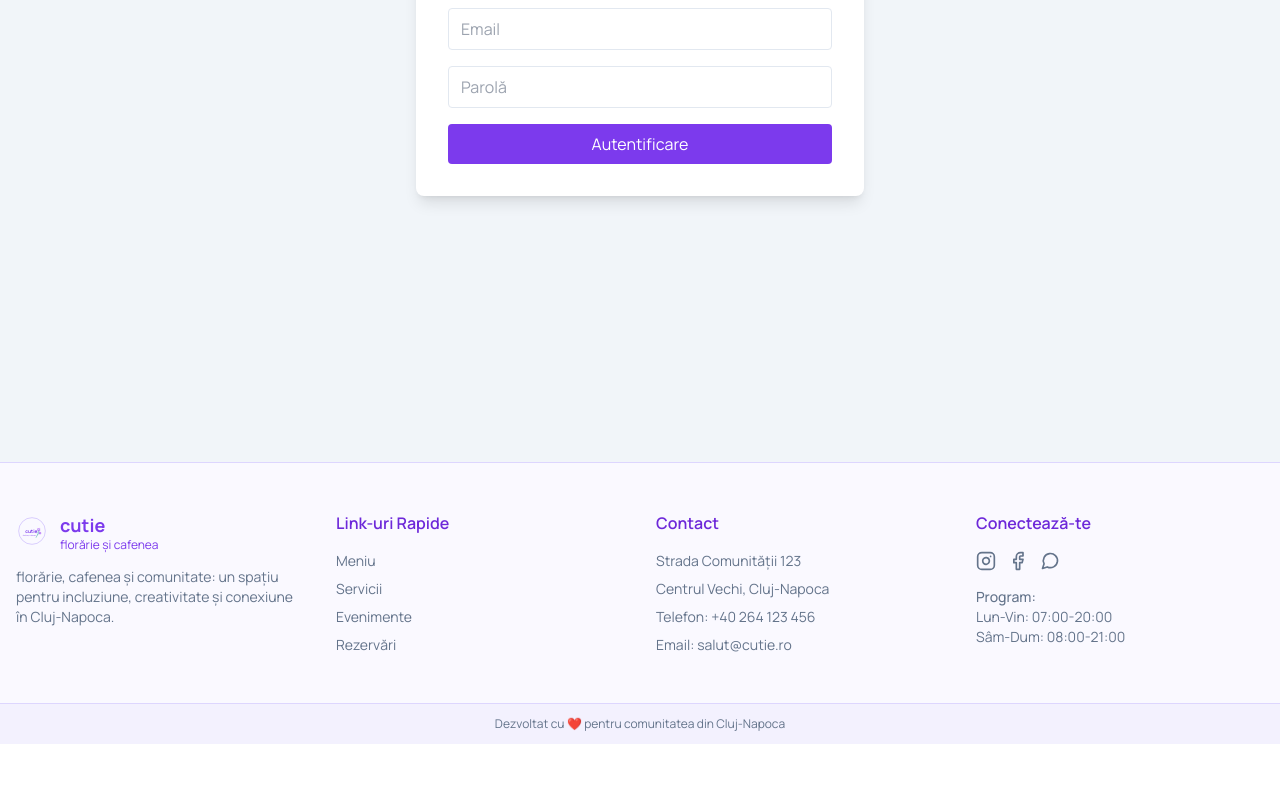
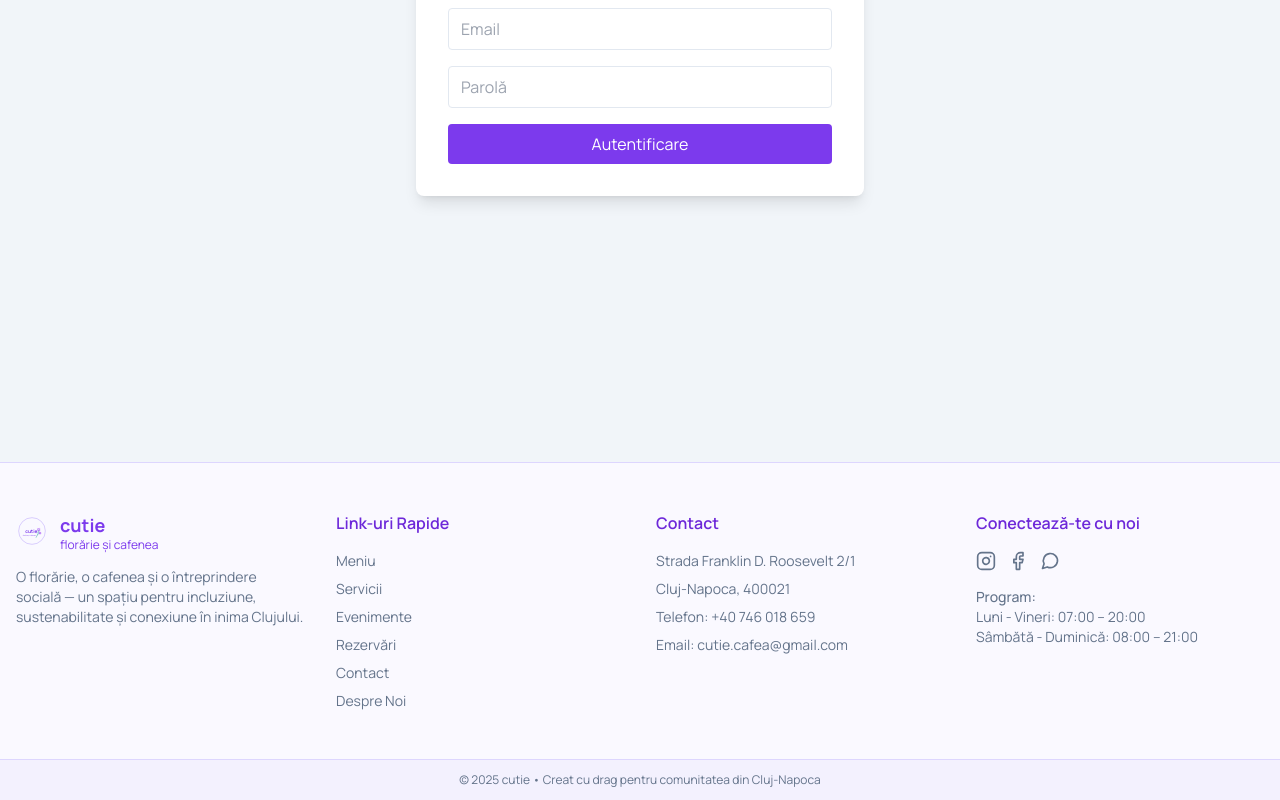
Before and after one commit to SuperGod25/CutieWebApp, a React (Vite) app: page /admin in a window 1280 px wide. Shown: the part 403-1203 px from the top of the page. Before the commit the page ends 1147 px from the top, so only its background shows below. Built offline with nearby package versions, Linux system fonts and the light colour scheme.

Commit message:
Updated the Footer

```diff
--- a/src/components/layout/Footer.jsx
+++ b/src/components/layout/Footer.jsx
@@ -18,7 +18,7 @@ const Footer = () => {
               </div>
             </Link>
             <p className="text-sm text-muted-foreground">
-              florărie, cafenea și comunitate: un spațiu pentru incluziune, creativitate și conexiune în Cluj-Napoca.
+              O florărie, o cafenea și o întreprindere socială — un spațiu pentru incluziune, sustenabilitate și conexiune în inima Clujului.
             </p>
           </div>
 
@@ -30,6 +30,8 @@ const Footer = () => {
               <li><Link to="/services" className="text-muted-foreground hover:text-violet-600">Servicii</Link></li>
               <li><Link to="/events" className="text-muted-foreground hover:text-violet-600">Evenimente</Link></li>
               <li><Link to="/reservations" className="text-muted-foreground hover:text-violet-600">Rezervări</Link></li>
+              <li><Link to="/contact" className="text-muted-foreground hover:text-violet-600">Contact</Link></li>
+              <li><Link to="/about" className="text-muted-foreground hover:text-violet-600">Despre Noi</Link></li>
             </ul>
           </div>
 
@@ -37,41 +39,41 @@ const Footer = () => {
           <div>
             <h4 className="font-semibold mb-4 text-violet-700">Contact</h4>
             <ul className="space-y-2 text-sm text-muted-foreground">
-              <li>Strada Comunității 123</li>
-              <li>Centrul Vechi, Cluj-Napoca</li>
-              <li>Telefon: +40 264 123 456</li>
-              <li>Email: salut@cutie.ro</li>
+              <li>Strada Franklin D. Roosevelt 2/1</li>
+              <li>Cluj-Napoca, 400021</li>
+              <li>Telefon: <a href="tel:+40746018659" className="hover:text-primary">+40 746 018 659</a></li>
+              <li>Email: <a href="mailto:cutie.cafea@gmail.com" className="hover:text-primary">cutie.cafea@gmail.com</a></li>
             </ul>
           </div>
 
           {/* Social & Hours */}
           <div>
-            <h4 className="font-semibold mb-4 text-violet-700">Conectează-te</h4>
+            <h4 className="font-semibold mb-4 text-violet-700">Conectează-te cu noi</h4>
             <div className="flex space-x-3 mb-4">
-              <a href="https://instagram.com" target="_blank" rel="noopener noreferrer" className="text-muted-foreground hover:text-violet-600">
+              <a href="https://instagram.com/cutie" target="_blank" rel="noopener noreferrer" className="text-muted-foreground hover:text-violet-600">
                 <Instagram className="h-5 w-5" />
               </a>
-              <a href="https://facebook.com" target="_blank" rel="noopener noreferrer" className="text-muted-foreground hover:text-violet-600">
+              <a href="https://facebook.com/cutie" target="_blank" rel="noopener noreferrer" className="text-muted-foreground hover:text-violet-600">
                 <Facebook className="h-5 w-5" />
               </a>
-              <a href="https://wa.me/40264123456" target="_blank" rel="noopener noreferrer" className="text-muted-foreground hover:text-violet-600">
+              <a href="https://wa.me/40746018659" target="_blank" rel="noopener noreferrer" className="text-muted-foreground hover:text-violet-600">
                 <MessageCircle className="h-5 w-5" />
               </a>
             </div>
             <div className="text-sm text-muted-foreground">
               <p className="font-medium">Program:</p>
-              <p>Lun-Vin: 07:00-20:00</p>
-              <p>Sâm-Dum: 08:00-21:00</p>
+              <p>Luni - Vineri: 07:00 – 20:00</p>
+              <p>Sâmbătă - Duminică: 08:00 – 21:00</p>
             </div>
           </div>
         </div>
       </div>
 
-      {/* Copyright Bar */}
+      {/* Copyright */}
       <div className="border-t border-violet-200 bg-violet-100/50">
         <div className="container mx-auto px-4 py-3">
           <div className="text-xs text-muted-foreground text-center">
-            Dezvoltat cu ❤️ pentru comunitatea din Cluj-Napoca
+            © {new Date().getFullYear()} cutie • Creat cu drag pentru comunitatea din Cluj-Napoca
           </div>
         </div>
       </div>
```
